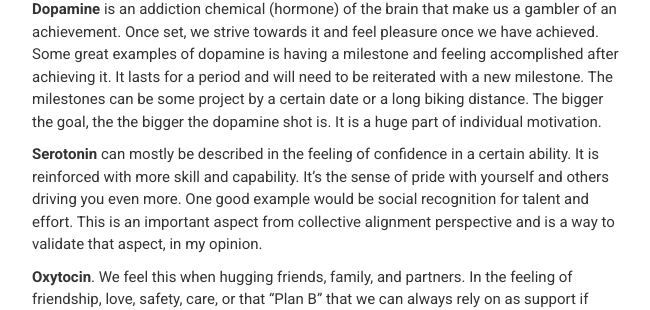
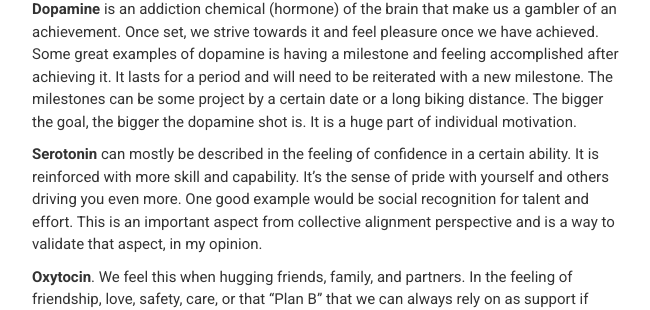
Before and after one commit to ianomad/ianomad.github.io, a Jekyll site: the page built from _posts/2020-08-11-Productivity-Notes.md, in a window 1280 px wide and 900 px high, scrolled down 491 px. Shown: the part 260-570 px from the top of the window, without its empty margins (223-873 px from the left). Built offline with Jekyll 4.4.1, drawn with Linux system fonts in a browser that asks for light colours; nearby versions of some CDN libraries; some of the changed text lies outside the part shown.

Commit message:
Some typo fixes

```diff
--- a/_posts/2020-08-11-Productivity-Notes.md
+++ b/_posts/2020-08-11-Productivity-Notes.md
@@ -25,7 +25,7 @@ Before I jump into practical basics, I want to give a high level overview of hum
   </a>
 </p>
 
-**Dopamine** is an addiction chemical (hormone) of the brain that make us a gambler of an achievement. Once set, we strive towards it and feel pleasure once we have achieved. Some great examples of dopamine is having a milestone and feeling accomplished after achieving it. It lasts for a period and will need to be reiterated with a new milestone. The milestones can be some project by a certain date or a long biking distance. The bigger the goal, the the bigger the dopamine shot is. It is a huge part of individual motivation.
+**Dopamine** is an addiction chemical (hormone) of the brain that make us a gambler of an achievement. Once set, we strive towards it and feel pleasure once we have achieved. Some great examples of dopamine is having a milestone and feeling accomplished after achieving it. It lasts for a period and will need to be reiterated with a new milestone. The milestones can be some project by a certain date or a long biking distance. The bigger the goal, the bigger the dopamine shot is. It is a huge part of individual motivation.
 
 **Serotonin** can mostly be described in the feeling of confidence in a certain ability. It is reinforced with more skill and capability. It's the sense of pride with yourself and others driving you even more. One good example would be social recognition for talent and effort. This is an important aspect from collective alignment perspective and is a way to validate that aspect, in my opinion.
 
```
Also changed, not shown: other parts of _posts/2020-08-11-Productivity-Notes.md (+1 -1 lines).
